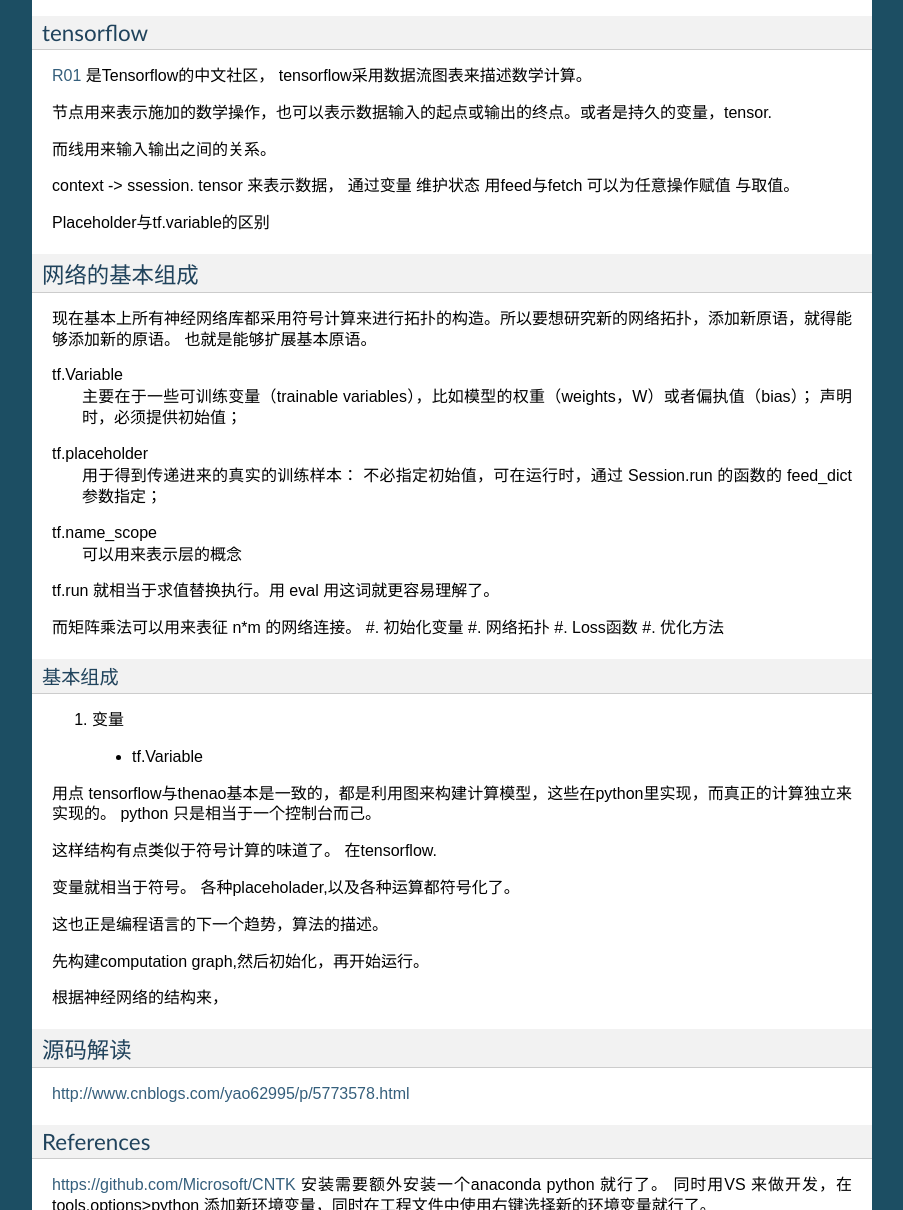
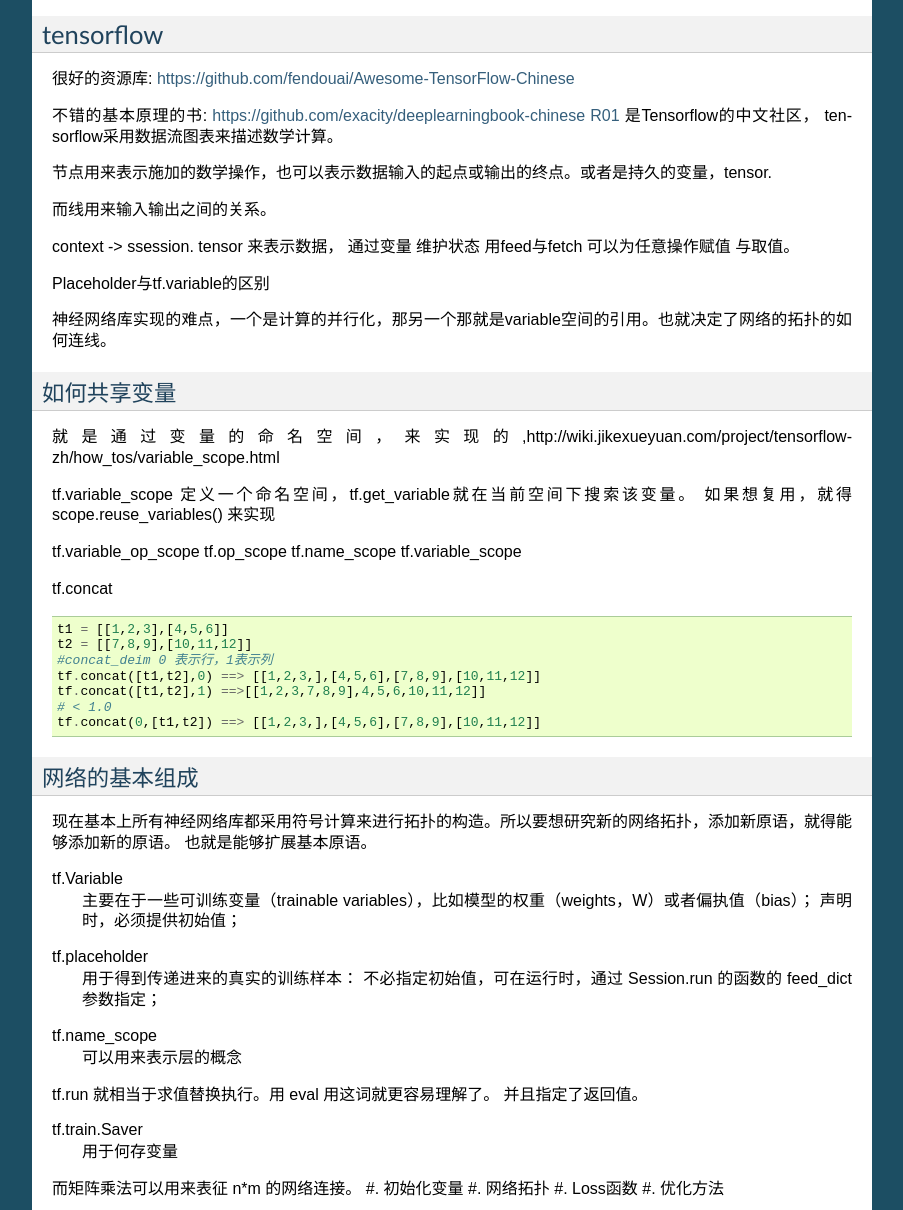
Before and after one commit to gwli/DeepLearningOnGPU, a Sphinx documentation site: the page built from source/Stage_3.rst, in a window 1280 px wide and 1400 px high, scrolled down 6839 px, cut to the strip 190-1400 px from the top of the window. Shown: the whole strip, without its empty margins (198-1101 px from the left). Built offline with Sphinx 7.4.7, drawn with Linux system fonts in a browser that asks for light colours.

Commit message:
变量的作用域

```diff
--- a/source/Stage_3/tensorflow/tensorflow.rst
+++ b/source/Stage_3/tensorflow/tensorflow.rst
@@ -1,6 +1,9 @@
 tensorflow
-==========
+**********
 
+很好的资源库: https://github.com/fendouai/Awesome-TensorFlow-Chinese
+
+不错的基本原理的书: https://github.com/exacity/deeplearningbook-chinese
 R01_ 是Tensorflow的中文社区， tensorflow采用数据流图表来描述数学计算。
 
 节点用来表示施加的数学操作，也可以表示数据输入的起点或输出的终点。或者是持久的变量，tensor.
@@ -15,6 +18,61 @@
 
 Placeholder与tf.variable的区别
 
+
+神经网络库实现的难点，一个是计算的并行化，那另一个那就是variable空间的引用。也就决定了网络的拓扑的如何连线。
+
+如何共享变量
+============
+
+就是通过变量的命名空间，来实现的,http://wiki.jikexueyuan.com/project/tensorflow-zh/how_tos/variable_scope.html
+
+
+
+tf.variable_scope 定义一个命名空间，tf.get_variable就在当前空间下搜索该变量。 如果想复用，就得scope.reuse_variables() 来实现
+
+.. code-block:: python
+   def conv_relu(input,kernel_shape,bias_shape):
+        weights = tf.get_variable("weights",kernel_shape,initializer=tf.random_normal_initializer())
+        biases  = tf.get_veriable("biases",bias_shape,initializer=tf.random_normal_initializer())
+        conv = tf.nn.conv2d(input,weights,strides=[1,1,1,1],padding='SAME')
+        return tf.nn.relu(conv,biases)
+
+
+   def my_image_filter(input_images):
+       with tf.variable_scope('conv1'):
+            # variable will be created with name "conv1/weights","conv1/biases"
+            relu1 = conv_relu(input_images,[5,5,32,32],[32])
+       with tf.variable_scope('conv2'):
+            # variable will be created with name "conv2/weights","conv2/biases"
+            return = conv_relu(relu1,[5,5,32,32],[32])
+
+
+   result1 = my_image_filter(image1)
+   result1 = my_image_filter(image2)
+   #Raised varibleError(.. conv1/weights already existes)
+
+   with tf.variable_scope("image_filters") as scope:
+        result1 = my_image_filter(image1)
+        scope.reuse_variables()
+        result2 = my_image_filter(image2)
+
+tf.variable_op_scope
+tf.op_scope
+tf.name_scope
+tf.variable_scope
+
+
+tf.concat
+
+.. code-block:: python
+
+   t1 = [[1,2,3],[4,5,6]]
+   t2 = [[7,8,9],[10,11,12]]
+   #concat_deim 0 表示行，1表示列
+   tf.concat([t1,t2],0) ==> [[1,2,3,],[4,5,6],[7,8,9],[10,11,12]]
+   tf.concat([t1,t2],1) ==>[[1,2,3,7,8,9],4,5,6,10,11,12]]
+   # < 1.0
+   tf.concat(0,[t1,t2]) ==> [[1,2,3,],[4,5,6],[7,8,9],[10,11,12]]
 网络的基本组成
 ==============
 
@@ -30,7 +88,10 @@
 
 tf.name_scope
    可以用来表示层的概念
-tf.run 就相当于求值替换执行。用 eval 用这词就更容易理解了。
+tf.run 就相当于求值替换执行。用 eval 用这词就更容易理解了。 并且指定了返回值。
+
+tf.train.Saver
+   用于何存变量
 
 而矩阵乘法可以用来表征 n*m 的网络连接。
 #. 初始化变量
@@ -61,6 +122,8 @@
 根据神经网络的结构来，
 
 
+
+
 源码解读
 ========
 
```
